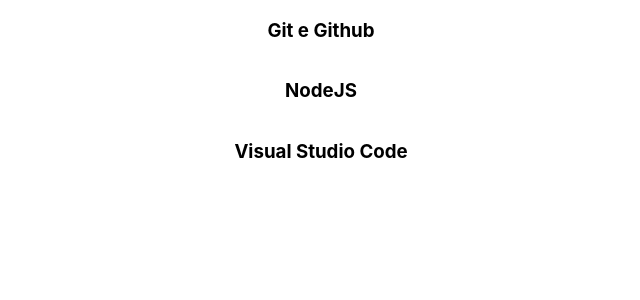
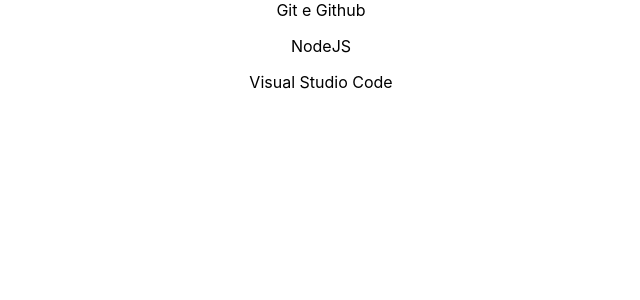
Before and after one commit to JSVale/jsvale, a Next.js app: page / in a window 1280 px wide. Shown: the top 300 px of the page, without its empty margins (319-959 px from the left). Built offline with nearby package versions, Linux system fonts and the light colour scheme.

Commit message:
Description add

```diff
--- a/pages/index.js
+++ b/pages/index.js
@@ -14,7 +14,7 @@
 			{props.posts.map((post, idx) => (
 				<article key={idx}>
 					<Link href={'/posts/' + post.slug}>
-						<a><h3>{post.title}</h3></a>
+						<a>{post.title}</a>
 					</Link>
 					<p>{post.description}</p>
 				</article>
```
